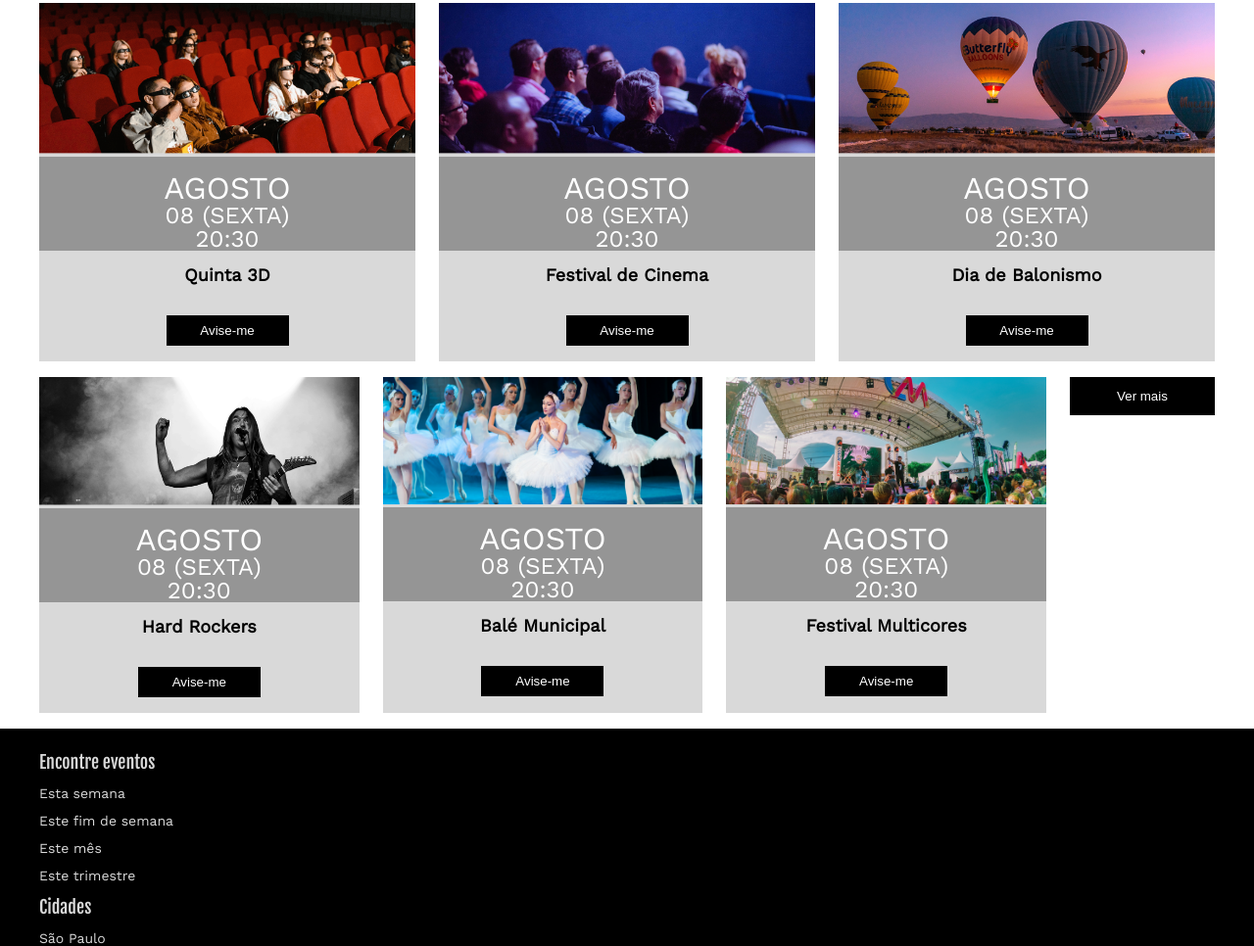
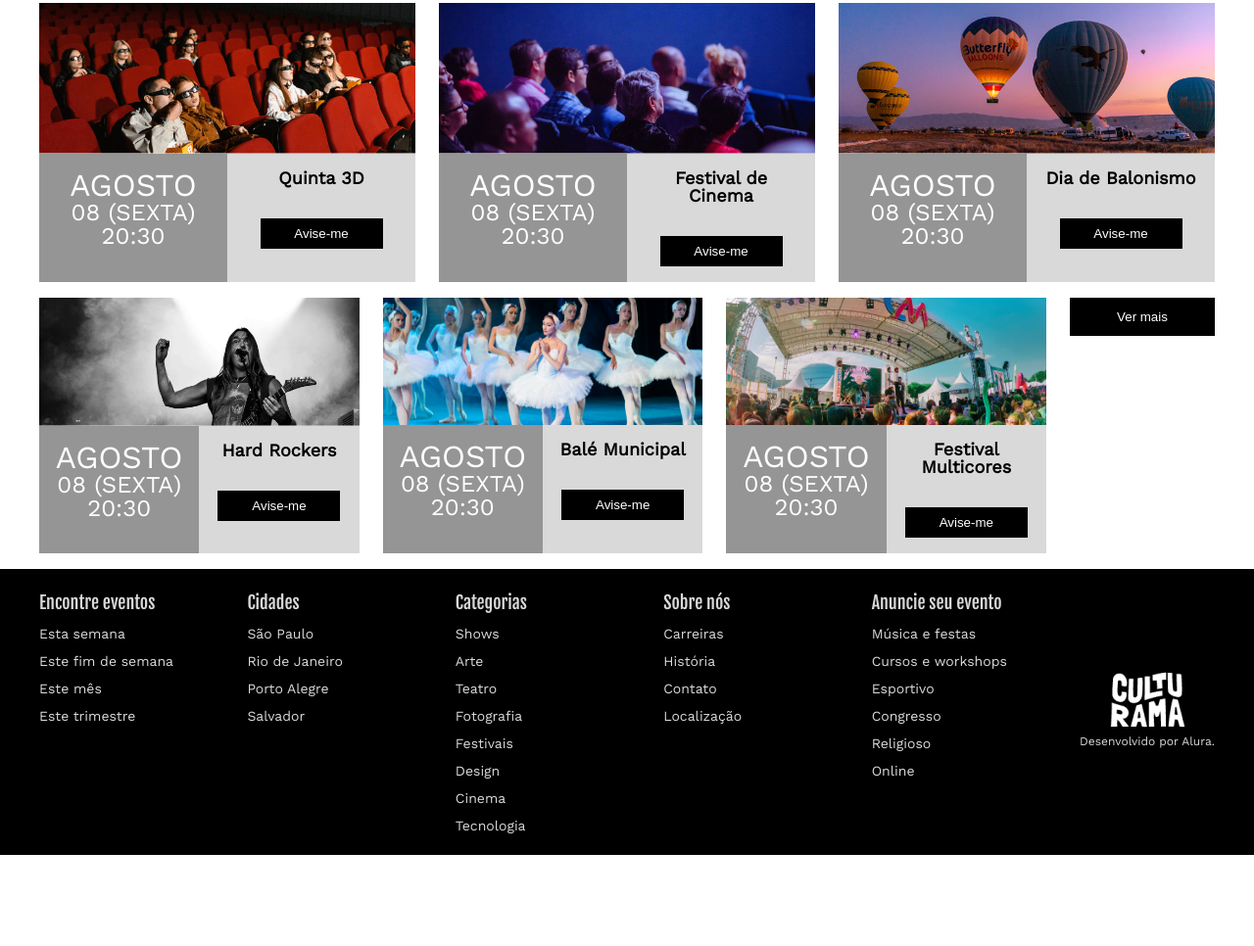
Before and after one commit to davidbnu/alura-2023-praticandogrideflex, a plain HTML site: page index.html in a window 1280 px wide. Shown: the part 2534-3500 px from the top of the page at 98% size. After the commit the page ends 3407 px from the top, so only its background shows below. Drawn offline with nearby package versions, Linux system fonts and the light colour scheme.

Commit message:
Add files via upload

```diff
--- a/assets/style/flex.css
+++ b/assets/style/flex.css
@@ -54,6 +54,18 @@
     flex-grow: 1;
 }
 
+
+/*Rodape*/
+.rodape {
+    display: flex;
+    flex-wrap: wrap;
+    justify-content: space-between;
+}
+
+.rodape__logo {
+    align-self: center;
+}
+
 @media (min-width: 720px) {
     /* Menu */
     .menu {
--- a/assets/style/grid.css
+++ b/assets/style/grid.css
@@ -29,6 +29,7 @@
 
 .eventos__item h3 {
     grid-area: nome;
+    align-self: center;
 }
 
 .eventos__item h4 {
@@ -37,11 +38,34 @@
 
 .eventos__item h5 {
     grid-area: local;
+    align-self: end;
 }
 
 .eventos__item button {
     grid-area: botao;
 }
+
+
+/*Agenda*/
+.agenda__item {
+    display: grid;
+}
+
+.agenda__item img {
+    grid-column: 1/ 3;
+}
+
+.agenda__item {
+    display: grid;
+    grid-template-columns: repeat(2, 1fr);
+}
+
+.agenda__item {
+    display: grid;
+    grid-template-columns: repeat(2, 1fr);
+    grid-template-rows: auto 1fr;
+}
+
 
 
 @media (min-width: 720px) {
```
